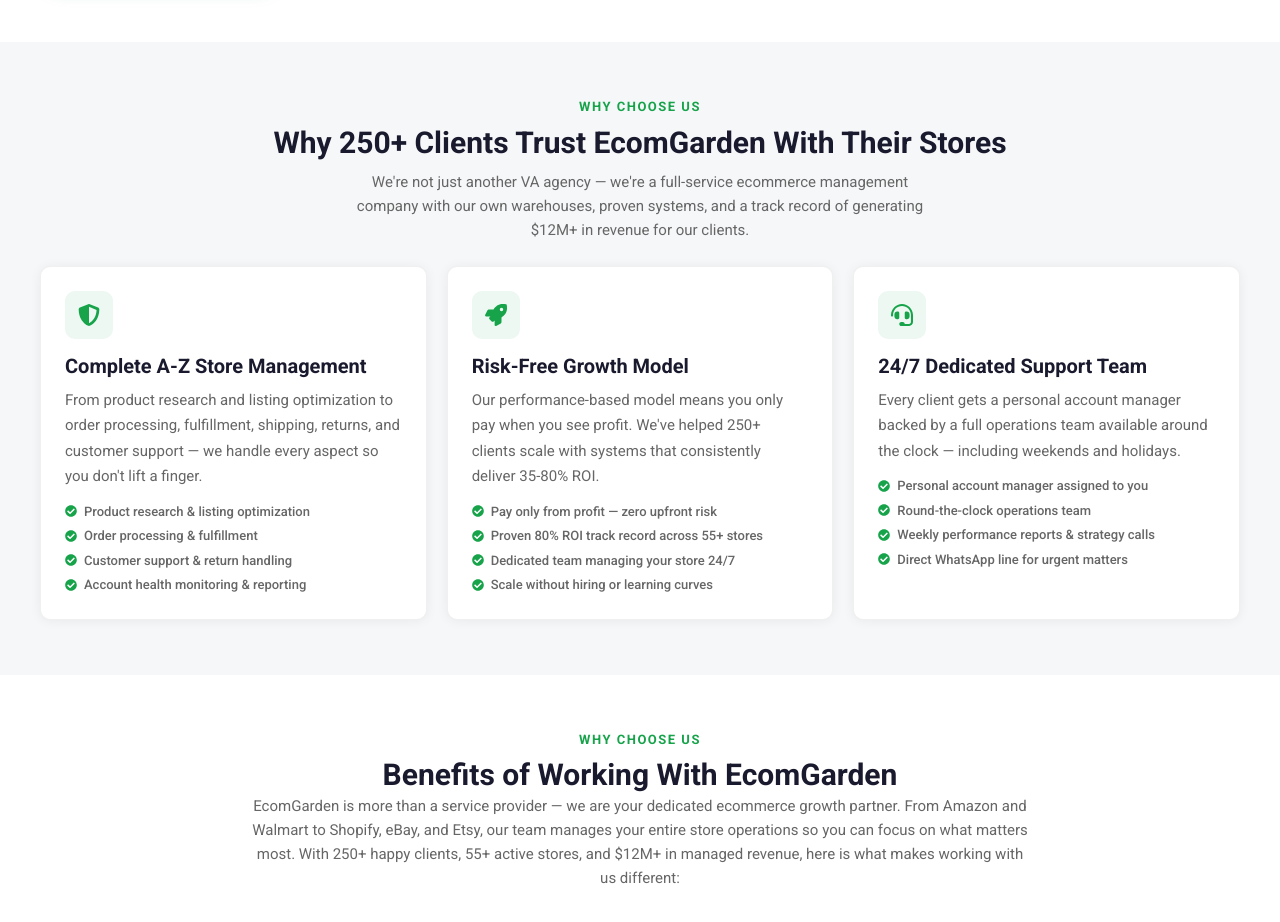
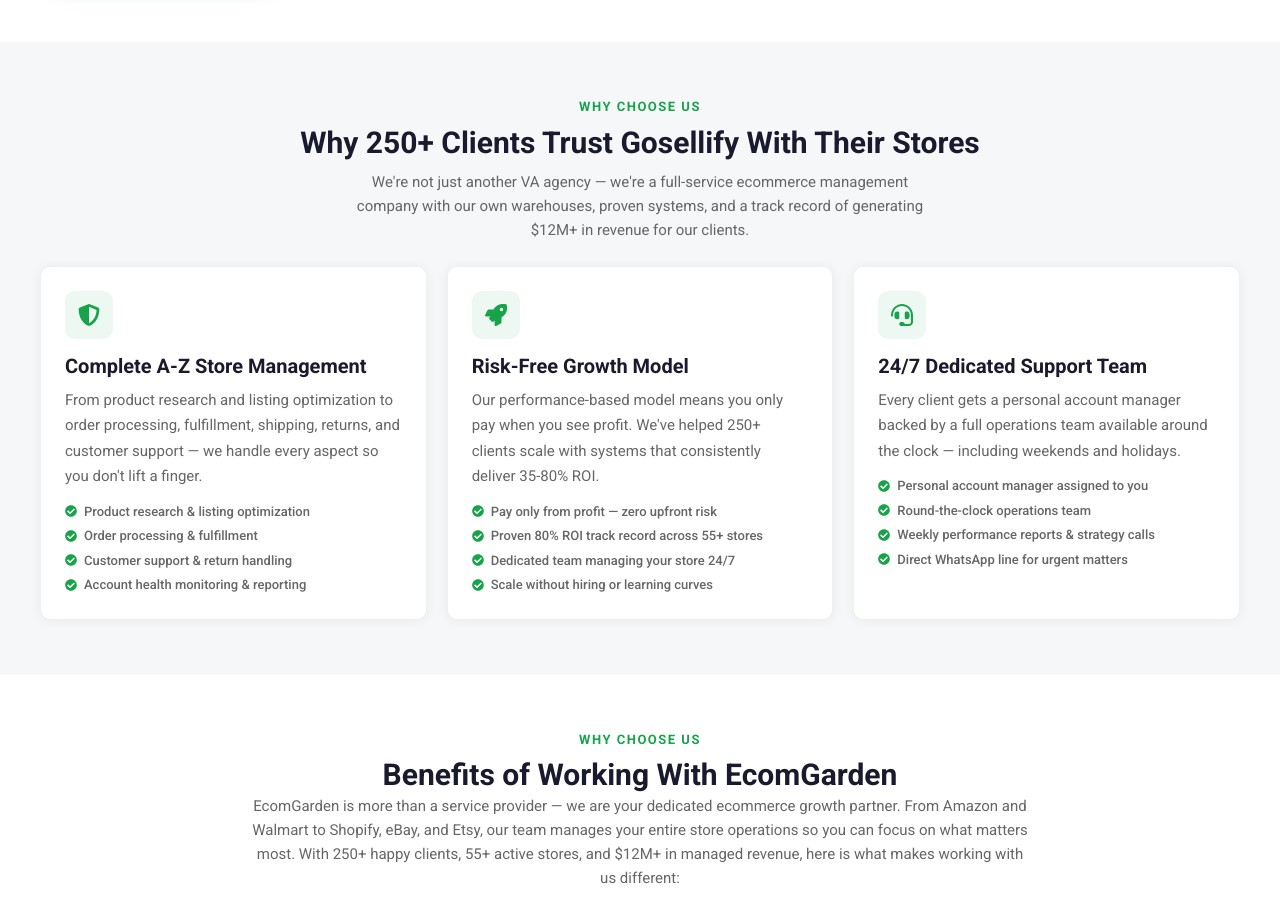
Before and after one commit to khawajaali1020/Webgosellify, a Next.js app: page / in a window 1280 px wide. Shown: the part 4020-4942 px from the top of the page. Built offline with nearby package versions, Linux system fonts and the light colour scheme.

Commit message:
Update WhyUsSection.tsx

```diff
--- a/src/components/home/WhyUsSection.tsx
+++ b/src/components/home/WhyUsSection.tsx
@@ -45,7 +45,7 @@
       <div className="container-main">
         <div className="section-header">
           <span className="typo-label">Why Choose Us</span>
-          <h2 className="typo-h2">Why 250+ Clients Trust EcomGarden With Their Stores</h2>
+          <h2 className="typo-h2">Why 250+ Clients Trust Gosellify With Their Stores</h2>
           <p className="typo-subtext">
             We&apos;re not just another VA agency — we&apos;re a full-service ecommerce management company
             with our own warehouses, proven systems, and a track record of generating $12M+ in revenue for our clients.
```
